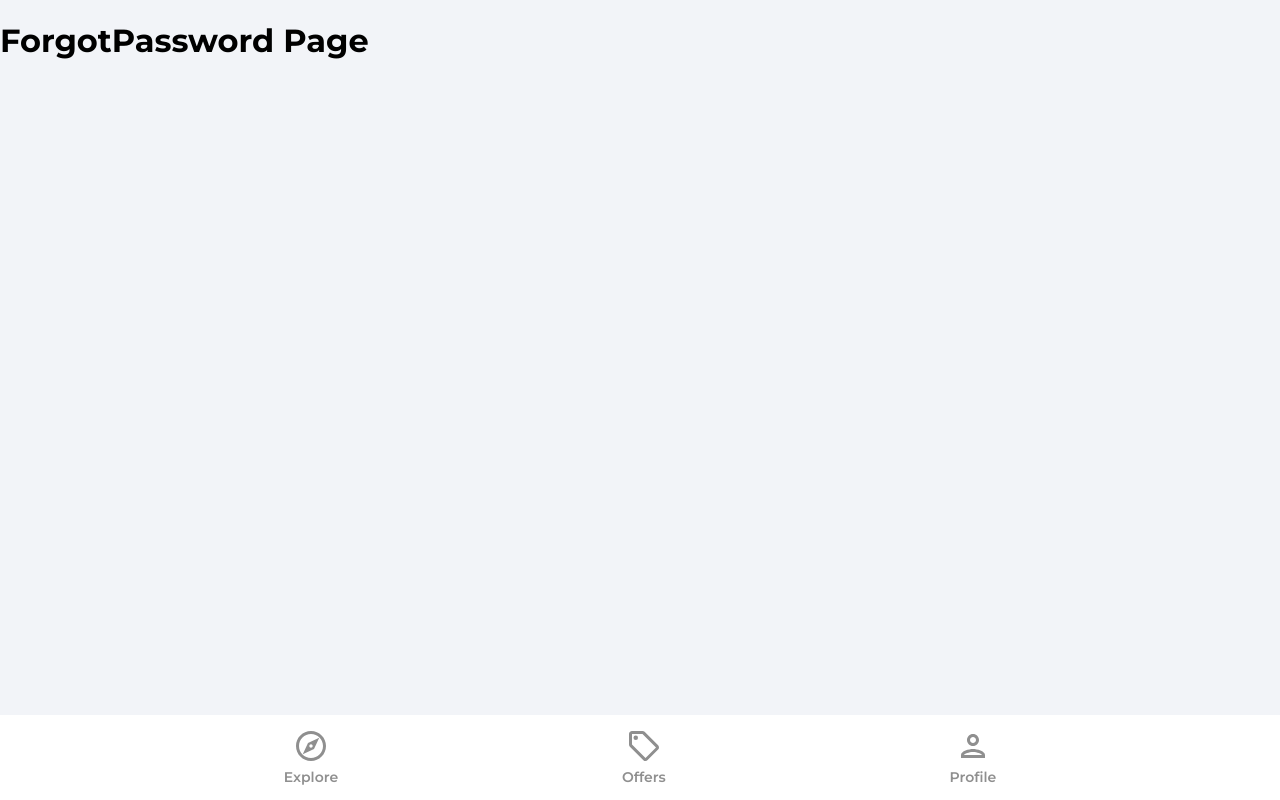
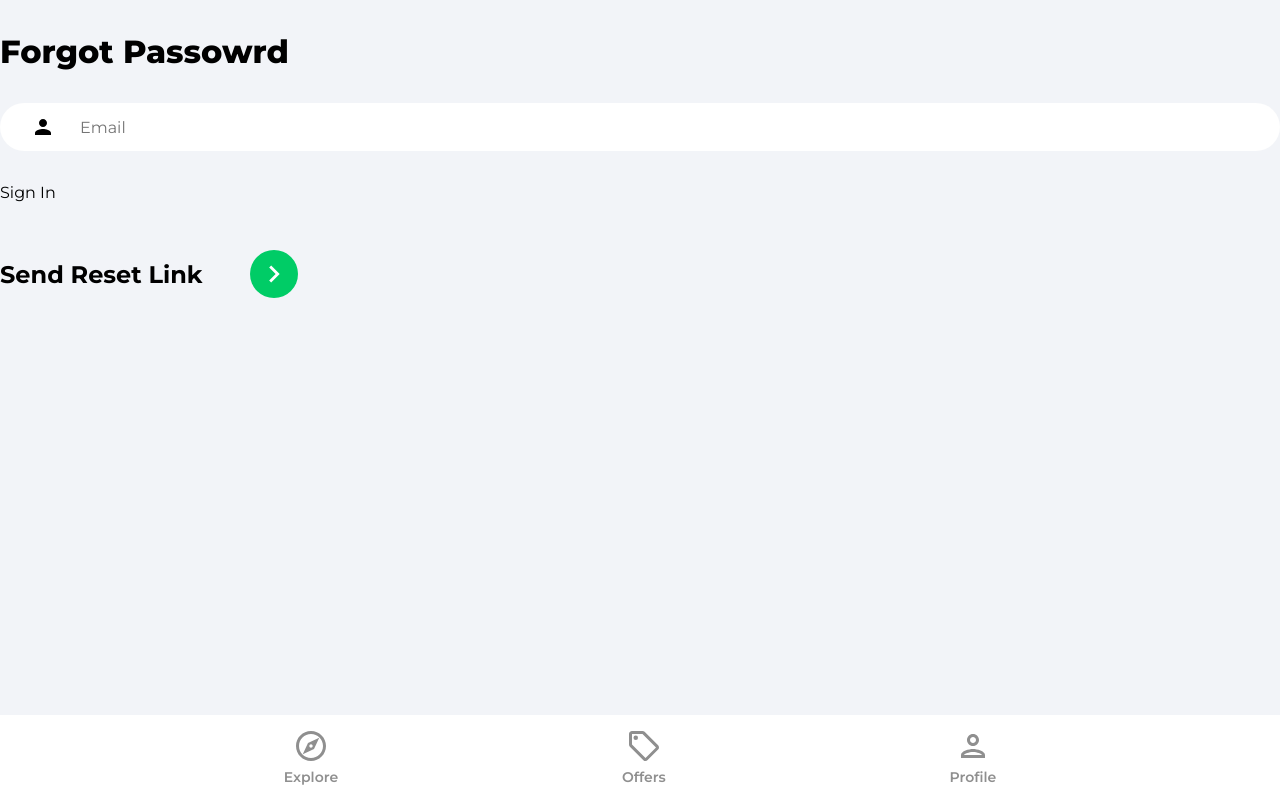
Before and after one commit to inuoluwadunsimi/Housemarket, a React (Create React App) app: page /forgot-password in a window 1280 px wide. Built offline with nearby package versions, Linux system fonts and the light colour scheme; the HTML template or start-up script is replaced by a standard one.

Commit message:
forgot passowrd component and functionality done

```diff
--- a/src/components/PrivateRoute.jsx
+++ b/src/components/PrivateRoute.jsx
@@ -1,11 +1,12 @@
 import {Navigate,Outlet} from 'react-router-dom'
 import { useAuthStatus } from '../hooks/useAuthStatus'
+import Spinner from './Spinner'
 
 const PrivateRoute = () => {
     const {checkingStatus,loggedIn} = useAuthStatus()
 
     if(checkingStatus){
-        return <h3>Loading..</h3>
+        return <Spinner/>
     }
 
 
--- /dev/null
+++ b/src/components/Spinner.jsx
@@ -0,0 +1,14 @@
+
+
+function Spinner() {
+  return (
+    <div className="loadingSpinnerContainer">
+        <div className="loadingSpinner">
+
+        </div>
+
+    </div>
+  )
+}
+
+export default Spinner
--- a/src/hooks/useAuthStatus.js
+++ b/src/hooks/useAuthStatus.js
@@ -1,11 +1,13 @@
-import {useState, useEffect} from 'react'
+import {useState, useEffect,useRef} from 'react'
 import {getAuth,onAuthStateChanged} from 'firebase/auth'
 
 export const useAuthStatus = () => {
     const [loggedIn,setLoggedIn] = useState(false)
     const [checkingStatus, setCheckingStatus]=  useState( true)
+    const isMounted = useRef(true)
 
     useEffect(()=>{
+     if(isMounted){
         const auth = getAuth()
         onAuthStateChanged(auth,(user)=>{
             if(user){
@@ -13,6 +15,10 @@
             }
             setCheckingStatus(false)
         })
-    })
+     }
+     return ()=>{
+         isMounted.current=false
+     }
+    },[isMounted])
   return {loggedIn,checkingStatus}
 }
--- a/src/pages/ForgotPassword.jsx
+++ b/src/pages/ForgotPassword.jsx
@@ -1,8 +1,58 @@
+import {useState} from 'react'
+import {Link} from 'react-router-dom'
+import {getAuth,sendPasswordResetEmail} from 'firebase/auth'
+import {toast} from 'react-toastify'
+import {ReactComponent as ArrowRightIcon} from '../assets/svg/keyboardArrowRightIcon.svg'
+
 function ForgotPassword() {
+    const [email,setEmail ] = useState('')
+
+
+   const onChange = () =>{
+
+   }
+
+   const onSubmit = async (e) =>{
+      e.preventDefault()
+      try {
+        const auth = getAuth()
+        await sendPasswordResetEmail(auth,email)
+        toast.success('Passoword resend mail sent')
+
+
+      } catch (error) {
+        error.toastify('Could not send password reset mail')
+      }
+   }
+
     return (
       <div>
 
-          <h1>ForgotPassword Page</h1>
+          <header>
+            <p className="pageHeader"> Forgot Passowrd</p>
+            </header>
+
+            <main>
+              <form onSubmit={onSubmit}>
+                <input type="email"
+                placeholder='Email'
+                 id="email"
+                  className="emailInput"
+                  valuee={email}
+                  onChange={onChange}/>
+
+                  <Link className='forgotpasswordLink' to='/signIn'>
+                    Sign In
+                  </Link>
+
+                  <div className="signInBar">
+                    <div className="signInText">Send Reset Link</div>
+                    <button className="signInButton">
+                      <ArrowRightIcon fill="#ffffff" width='34px' height='34px'/>
+                    </button>
+                  </div>
+              </form>
+            </main>
       </div>
     )
   }
```
